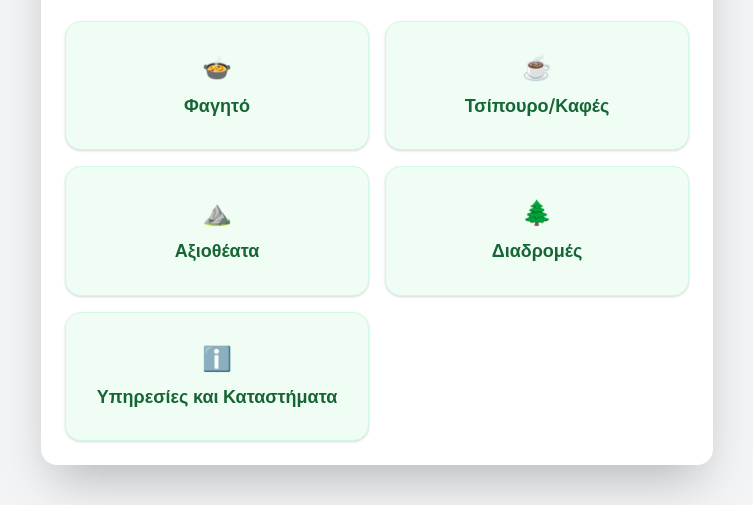
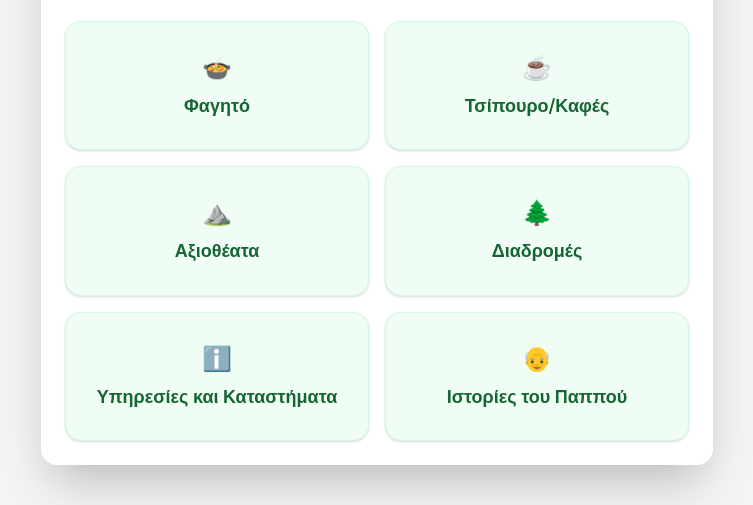
Before and after one commit to casanuestrapramanta/casanuestra, a plain HTML site: page index.html in a window 1280 px wide. Shown: the part 295-800 px from the top of the page, without its empty margins (263-1016 px from the left). Drawn offline with nearby package versions, Linux system fonts and the light colour scheme.

Commit message:
new menu

```diff
--- a/index.html
+++ b/index.html
@@ -51,6 +51,10 @@
                 <button class="category-button" data-category="services_markets" data-title="Υπηρεσίες">
                     <span class="text-2xl">ℹ️</span>
                     <span>Υπηρεσίες και Καταστήματα</span>
+                </button>
+                <button class="category-button" data-category="grandpa_stories" data-title="Ιστορίες του Παππού">
+                    <span class="text-2xl">👴</span>
+                    <span>Ιστορίες του Παππού</span>
                 </button>
             </main>
         </div>
```
